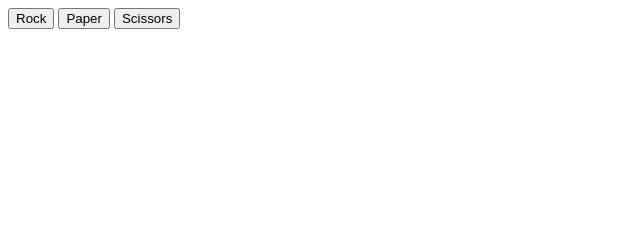
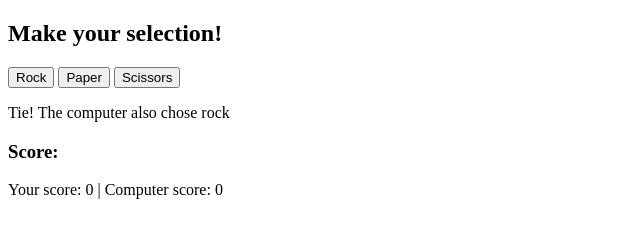
Before and after one commit to spestivekirb/odin-rock-paper-scissors, a plain HTML site: page index.html in a window 1280 px wide. Both pictures are taken after a click on the button "Rock". Shown: the whole page, without its empty margins (0-640 px from the left). Drawn offline with Linux system fonts and the light colour scheme.

Commit message:
Add logic for ending game when score of 5 reached.
Removed selection options and displays victory/loss text
Moved some text from console output to displayed text.

```diff
--- a/index.html
+++ b/index.html
@@ -6,9 +6,16 @@
     <title>Project: Rock Paper Scissors</title>
 </head>
 <body>
+
+    <h2>Make your selection!</h2>
     <button id="rock">Rock</button>
     <button id="paper">Paper</button>
     <button id="scissors">Scissors</button>
+    <p id="round"></p>
+
+    <h3>Score:</h3>
+    <p id="score">Player: 0 | Computer: 0</p>
+    <p id="final"></p>
 
     <script src="script.js"></script>
 
--- a/script.js
+++ b/script.js
@@ -123,16 +123,40 @@ function getHumanChoice() {
 
         }
 
-
+        scoreboard = document.querySelector("#score");
+        round = document.querySelector("#round")
 
         if (result == "win") {
-            console.log(`You win! ${humanChoice.charAt(0).toUpperCase() + humanChoice.slice(1)} beats ${computerChoice}.`);
+            round.textContent = `You win! ${humanChoice.charAt(0).toUpperCase() + humanChoice.slice(1)} beats ${computerChoice}.`;
             humanScore++;
         } else if (result == "lose") {
-            console.log(`You lose! ${computerChoice.charAt(0).toUpperCase() + computerChoice.slice(1)} beats ${humanChoice}.`);
+            round.textContent = `You lose! ${computerChoice.charAt(0).toUpperCase() + computerChoice.slice(1)} beats ${humanChoice}.`;
             computerScore++;
         } else {
-            console.log(`Tie! The computer also chose ${computerChoice}`);
+            round.textContent = `Tie! The computer also chose ${computerChoice}`;
+        }
+
+        scoreboard.textContent = `Your score: ${humanScore} | Computer score: ${computerScore}`;
+        final = document.querySelector("#final");
+
+        select_text = document.querySelector("h2");
+        select_button = document.querySelectorAll("button");
+        if (humanScore === 5) {
+            select_text.remove();
+            for (let ob of select_button) {
+                ob.remove();
+            }
+            final.textContent = "You win the game!";
+
+        }
+
+        if (computerScore === 5) {
+            select_text.remove();
+            for (let ob of select_button) {
+                ob.remove();
+            }
+            final.textContent = "You lose the game!";
+
         }
     }
 
@@ -140,9 +164,9 @@ function getHumanChoice() {
     paper = document.querySelector("#paper");
     scissors = document.querySelector("#scissors");
 
-    rock.addEventListener("click", () => console.log(playRound("rock", getComputerChoice())));
-    paper.addEventListener("click", () => console.log(playRound("paper", getComputerChoice())));
-    scissors.addEventListener("click", () => console.log(playRound("scissors", getComputerChoice())));
+    rock.addEventListener("click", () => (playRound("rock", getComputerChoice())));
+    paper.addEventListener("click", () => (playRound("paper", getComputerChoice())));
+    scissors.addEventListener("click", () => (playRound("scissors", getComputerChoice())));
 
 
 
```
